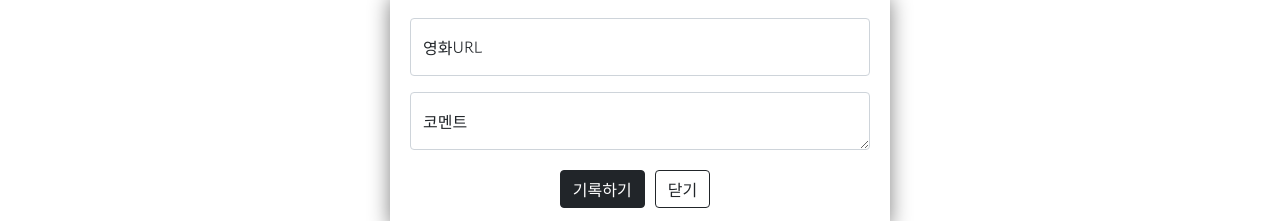
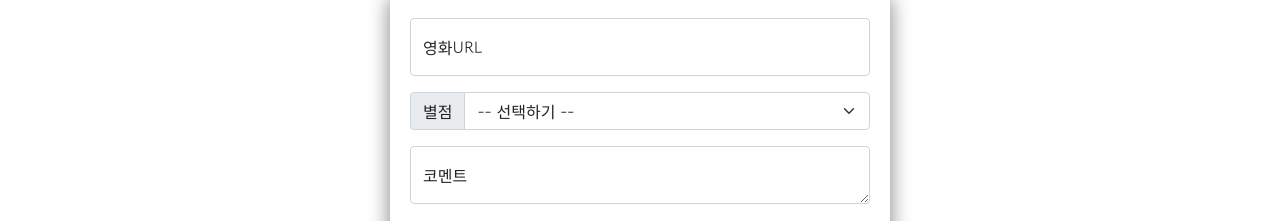
Before and after one commit to gaoeehoal/mypage2, a plain HTML site: page index.html in a window 1280 px wide. Shown: the part 272-493 px from the top of the page. Drawn offline with nearby package versions, Linux system fonts and the light colour scheme.

Commit message:
Update index.html

```diff
--- a/index.html
+++ b/index.html
@@ -94,6 +94,17 @@
             <input type="email" class="form-control" id="floatingInput" placeholder="name@example.com">
             <label for="floatingInput">영화URL</label>
         </div>
+        <div class="input-group mb-3">
+            <label class="input-group-text" for="inputGroupSelect01">별점</label>
+            <select class="form-select" id="inputGroupSelect01">
+              <option selected>-- 선택하기 --</option>
+              <option value="1">⭐</option>
+              <option value="2">⭐⭐</option>
+              <option value="3">⭐⭐⭐</option>
+              <option value="4">⭐⭐⭐⭐</option>
+              <option value="4">⭐⭐⭐⭐⭐</option>
+            </select>
+          </div>
         <div class="form-floating">
             <textarea class="form-control" placeholder="Leave a comment here" id="floatingTextarea"></textarea>
             <label for="floatingTextarea">코멘트</label>
```
